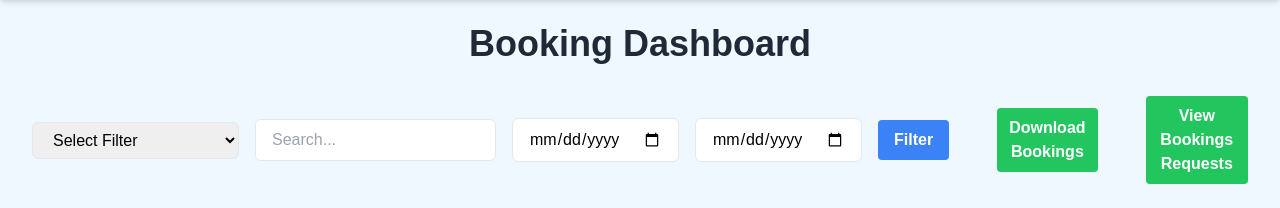
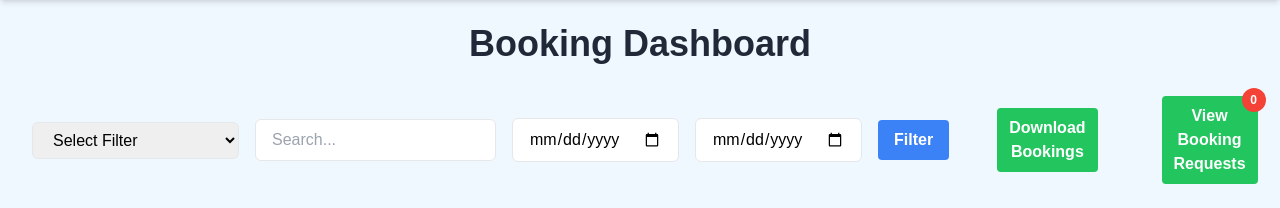
Before and after one commit to Qasim-Shah-73/Times-Travel, a Flask app: page /bookings in a window 1280 px wide. Shown: the part 64-272 px from the top of the page. Run offline with Flask 3, Linux system fonts and the light colour scheme; a user stored in the database is signed in; tables that the repository leaves empty hold one stand-in row (values such as "Sample post"); some libraries are stand-ins or nearby versions.

Commit message:
Add notification count on booking Request functionality

```diff
--- a/app/models.py
+++ b/app/models.py
@@ -150,6 +150,7 @@ class BookingRequest(db.Model):
     check_out = Column(Date, nullable=False)
     guest_name = Column(String(128), nullable=True)
     status = Column(Boolean, default=False)
+    view_status = Column(Boolean, default=False)
     agent_id = Column(Integer, ForeignKey('users.id'), nullable=True)
 
     # Relationships
--- a/app/routes/booking_routes.py
+++ b/app/routes/booking_routes.py
@@ -83,58 +83,6 @@ def search_hotels():
                            check_out=check_out_dt,
                            location=location,
                            nights=diff_days)
-
-@booking_bp.route('/booking_requests', methods=['POST'])
-@login_required
-def booking_requests():
-    try:
-        # Get user inputs
-        hotel_name = request.form.get('hotel_name')
-        room_type = request.form.get('room_type')
-        guest_name = request.form.get('guest_name', None)  # Optional field
-        check_in_date = request.form.get('check_in')
-        check_out_date = request.form.get('check_out')
-
-        # Validate required inputs
-        if not hotel_name or not room_type or not check_in_date or not check_out_date:
-            flash("Missing required fields. Please fill in all required information.", "danger")
-            return redirect(url_for('auth.index'))
-
-        # Convert check-in and check-out dates to Python date objects
-        check_in_date = datetime.strptime(check_in_date, '%d-%m-%Y').date()
-        check_out_date = datetime.strptime(check_out_date, '%d-%m-%Y').date()
-
-        # Create the new booking request
-        new_request = BookingRequest(
-            hotel_name=hotel_name,
-            room_type=room_type,
-            check_in=check_in_date,
-            check_out=check_out_date,
-            guest_name=guest_name if guest_name else 'N/A',
-            agent_id = current_user.id
-        )
-
-        # Add and commit the request to the database
-        db.session.add(new_request)
-        db.session.commit()
-
-        # Log the successful booking request
-        flash(f"Booking request submitted for {hotel_name} - Room: {room_type} by {current_user.username}", "success")
-    except Exception as e:
-        # Log the error
-        flash(f"Error while submitting booking request: {e}")
-        db.session.rollback()
-        flash("An error occurred while processing your request. Please try again.", "danger")
-
-    return redirect(url_for('auth.index'))
-
-@booking_bp.route('/view_booking_requests', methods=['GET'])
-@login_required
-@roles_required('super_admin', 'admin')
-def view_booking_requests():
-    requests = BookingRequest.query.all()
-    return render_template('booking/view_booking_requests.html', requests=requests)
-
 
 @booking_bp.route('/update_reservation/<int:request_id>', methods=['POST'])
 @login_required
@@ -349,6 +297,90 @@ def book(room_id, booking_id):
     # If GET request, render the booking form
     return redirect(url_for('auth.index'))
 
+################################ Booking Requests ################################################
+
+@booking_bp.route('/booking_requests', methods=['POST'])
+@login_required
+@roles_required('super_admin', 'admin')
+def booking_requests():
+    try:
+        # Get user inputs
+        hotel_name = request.form.get('hotel_name')
+        room_type = request.form.get('room_type')
+        guest_name = request.form.get('guest_name', None)  # Optional field
+        check_in_date = request.form.get('check_in')
+        check_out_date = request.form.get('check_out')
+
+        # Validate required inputs
+        if not hotel_name or not room_type or not check_in_date or not check_out_date:
+            flash("Missing required fields. Please fill in all required information.", "danger")
+            return redirect(url_for('auth.index'))
+
+        # Convert check-in and check-out dates to Python date objects
+        check_in_date = datetime.strptime(check_in_date, '%d-%m-%Y').date()
+        check_out_date = datetime.strptime(check_out_date, '%d-%m-%Y').date()
+
+        # Create the new booking request
+        new_request = BookingRequest(
+            hotel_name=hotel_name,
+            room_type=room_type,
+            check_in=check_in_date,
+            check_out=check_out_date,
+            guest_name=guest_name if guest_name else 'N/A',
+            agent_id = current_user.id
+        )
+
+        # Add and commit the request to the database
+        db.session.add(new_request)
+        db.session.commit()
+
+        # Log the successful booking request
+        flash(f"Booking request submitted for {hotel_name} - Room: {room_type} by {current_user.username}", "success")
+    except Exception as e:
+        # Log the error
+        flash(f"Error while submitting booking request: {e}")
+        db.session.rollback()
+        flash("An error occurred while processing your request. Please try again.", "danger")
+
+    return redirect(url_for('auth.index'))
+
+@booking_bp.route('/view_booking_requests', methods=['GET'])
+@login_required
+@roles_required('super_admin', 'admin')
+def view_booking_requests():
+    requests = BookingRequest.query.all()
+    return render_template('booking/view_booking_requests.html', requests=requests)
+
+@booking_bp.route('/booking_requests/count', methods=['GET'])
+@roles_required('super_admin', 'admin')
+@login_required
+def get_booking_request_count():
+    count = BookingRequest.query.filter_by(view_status=False).count()  # Assuming status False means new requests
+    return jsonify(count=count)
+
+@booking_bp.route('/update_view_status/<int:request_id>', methods=['POST'])
+@roles_required('super_admin', 'admin')
+@login_required
+def update_view_status(request_id):
+    try:
+        data = request.json
+        view_status = data.get('view_status', False)
+
+        booking_request = BookingRequest.query.get_or_404(request_id)
+        booking_request.view_status = view_status
+        db.session.commit()
+
+        return jsonify({
+            'success': True,
+            'message': f'View status updated for request {request_id}',
+            'view_status': view_status
+        }), 200
+    except Exception as e:
+        db.session.rollback()
+        return jsonify({
+            'success': False,
+            'message': str(e)
+        }), 400
 
 ################################ Booking Dashboard ################################################
 
--- a/app/templates/booking/booking_dashboard.html
+++ b/app/templates/booking/booking_dashboard.html
@@ -19,6 +19,21 @@
                 }
             }
         }
+        function fetchBookingRequestCount() {
+            fetch('/booking_requests/count')
+                .then(response => response.json())
+                .then(data => {
+                    const countElement = document.getElementById('booking-request-count');
+                    countElement.textContent = data.count;
+                    countElement.style.display = data.count > 0 ? 'flex' : 'none';  // Hide badge if count is 0
+                })
+                .catch(error => console.error('Error fetching booking request count:', error));
+        }
+
+        document.addEventListener('DOMContentLoaded', () => {
+            fetchBookingRequestCount();
+            setInterval(fetchBookingRequestCount, 30000); // Update every 30 seconds
+        });
     </script>
     <style>
         body {
@@ -48,6 +63,21 @@
             max-width: 500px;
             border-radius: 8px;
         }
+        #booking-request-count {
+            position: absolute;
+            top: -8px;  /* Adjust the position to your preference */
+            right: -8px;  /* Adjust the position to your preference */
+            width: 24px;  /* Set the width of the badge */
+            height: 24px; /* Set the height of the badge */
+            background-color: #f44336; /* Red background */
+            color: white;  /* White text */
+            border-radius: 50%;  /* Makes it circular */
+            text-align: center;  /* Centers the text */
+            line-height: 24px;  /* Centers the text vertically */
+            font-size: 12px;  /* Font size */
+            font-weight: bold; /* Make the text bold */
+        }
+
     </style>
 </head>
 <body class="bg-primary-100">
@@ -118,9 +148,12 @@
                     Download Bookings
                 </button>
             </div>
-            <div class="flex items-center space-x-4 ml-12">
+            <div class="flex items-center space-x-4 ml-12 relative">
+                <div id="booking-request-count" class="absolute top-0 right-0 w-6 h-6 bg-red-600 text-white text-xs rounded-full flex items-center justify-center">
+                    0  <!-- Initial count can be set to 0 -->
+                </div>
                 <button onclick="view_booking_requests()" class="bg-green-500 hover:bg-green-600 text-white font-bold py-2 px-3 rounded">
-                    View Bookings Requests
+                    View Booking Requests
                 </button>
             </div>
         </div>
@@ -725,6 +758,19 @@
             window.location.href = exportUrl;
         }
 
+        function fetchBookingRequestCount() {
+            fetch('/booking_requests/count')
+                .then(response => response.json())
+                .then(data => {
+                    const countElement = document.getElementById('booking-request-count');
+                    countElement.textContent = data.count;  // Update the count in the DOM
+                })
+                .catch(error => console.error('Error fetching booking request count:', error));
+        }
+
+        // Call the function when the page loads
+        document.addEventListener('DOMContentLoaded', fetchBookingRequestCount);
+
     </script>
 </body>
 </html>
```
Also changed, not shown: app/templates/booking/view_booking_requests.html (+29 -0 lines), migrations/versions/5fc4e98a5680_add_view_status_to_booking_request.py (added, +32 -0 lines).
